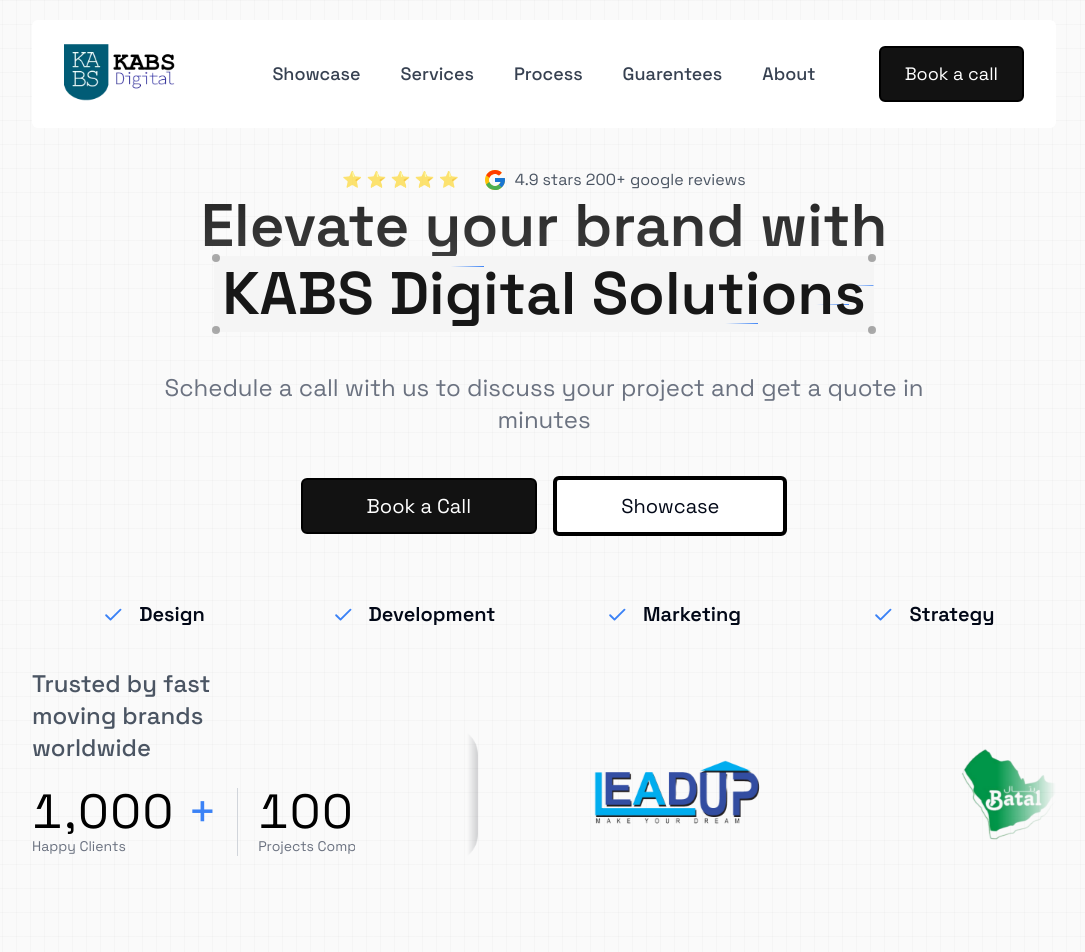
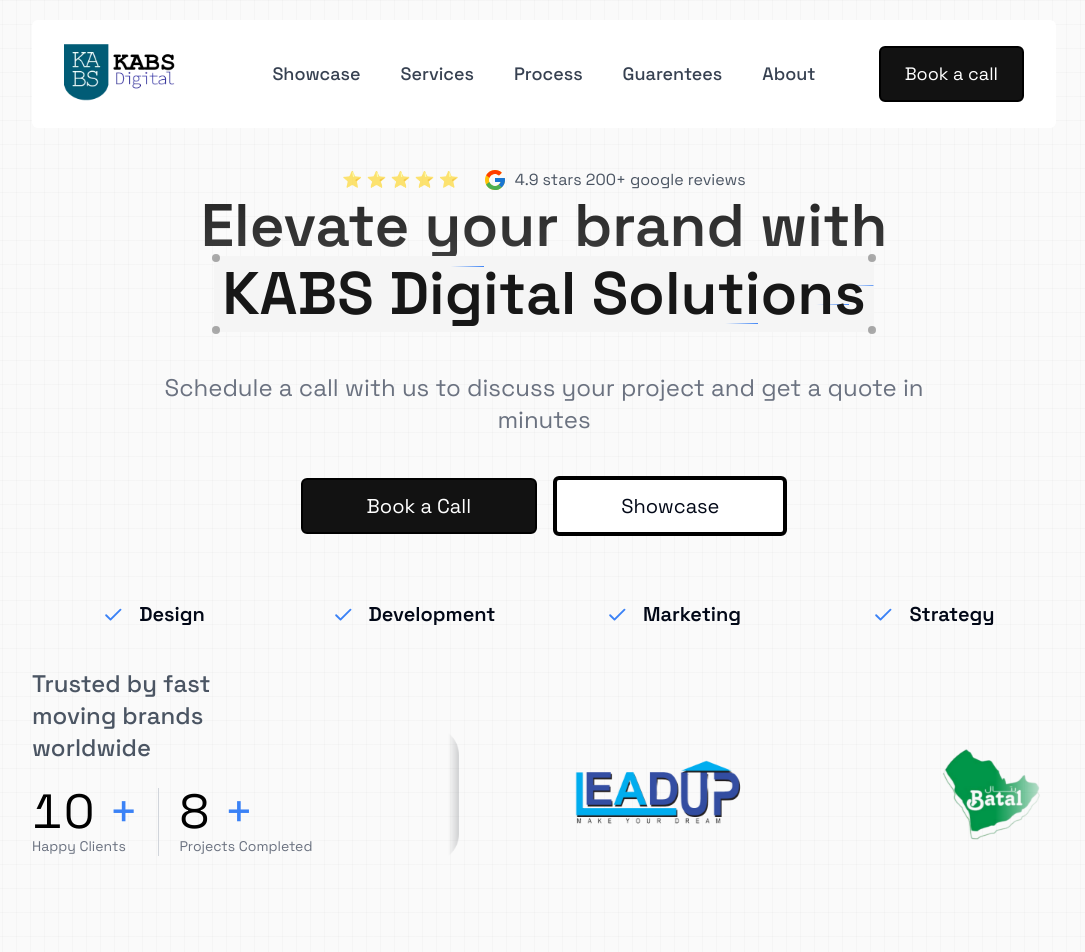
Before and after one commit to SabiqHashil/kabs-digital_website, a Next.js app: page / in a window 1280 px wide. Shown: the top 952 px of the page, without its empty margins (96-1181 px from the left). Built offline with nearby package versions, Linux system fonts and the light colour scheme.

Commit message:
"Update NumberTicker values in Home component"

```diff
--- a/app/page.tsx
+++ b/app/page.tsx
@@ -243,7 +243,7 @@ export default function Home() {
               <div className="flex my-6 gap-x-5 w-full">
                 <div>
                   <h1 className="text-blue-500 text-3xl md:text-5xl">
-                    <NumberTicker value={1000} /> +
+                    <NumberTicker value={10} /> +
                     <p className="text-gray-500 text-sm md:text-md">
                       Happy Clients
                     </p>
@@ -254,7 +254,7 @@ export default function Home() {
 
                 <div className="flex-1 min-w-0">
                   <h1 className="text-blue-500 text-3xl md:text-5xl whitespace-nowrap overflow-hidden">
-                    <NumberTicker value={100} /> +
+                    <NumberTicker value={8} /> +
                     <p className="text-gray-500 text-sm md:text-md">
                       Projects Completed
                     </p>
```
